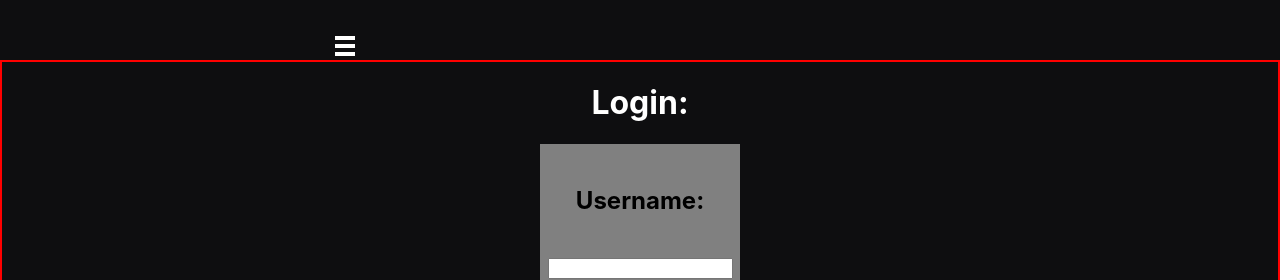
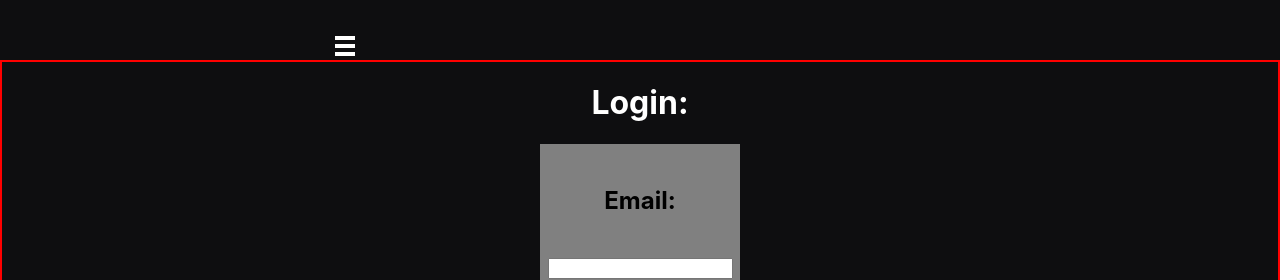
Before and after one commit to chaselancaster/nosmallstreamer-frontend, a React (Create React App) app: page /login in a window 1280 px wide. Shown: the top 280 px of the page. Built offline with nearby package versions, Linux system fonts and the light colour scheme.

Commit message:
change login form to just be email instead of username. password is still there

```diff
--- a/src/Component/Login/Login.js
+++ b/src/Component/Login/Login.js
@@ -5,7 +5,7 @@ import './Login.css';
 
 class Login extends Component {
     state = {
-        username: "",
+        email: "",
         password: "",
         logged: false,
         message: ""
@@ -18,14 +18,14 @@ class Login extends Component {
     }
 
     render() {
-        const { username, password } = this.state;
+        const { email, password } = this.state;
         return (
             <div className="login-parent-container">
                 <h1>Login:</h1>
                 <div className="login-form-container">
                     <form className="login-form">
-                        <h2>Username:</h2>
-                        <input type="text" name="username" value={username} onChange={this.changeHandler}/>
+                        <h2>Email:</h2>
+                        <input type="text" name="email" value={email} onChange={this.changeHandler}/>
                         <h2>Password:</h2>
                         <input type="password" name="password" value={password} onChange={this.changeHandler} />
                         <button type="submit" className="login-button">Submit</button>
```
Also changed, not shown: 1 other file (tests, documents, lock files or other folders).
